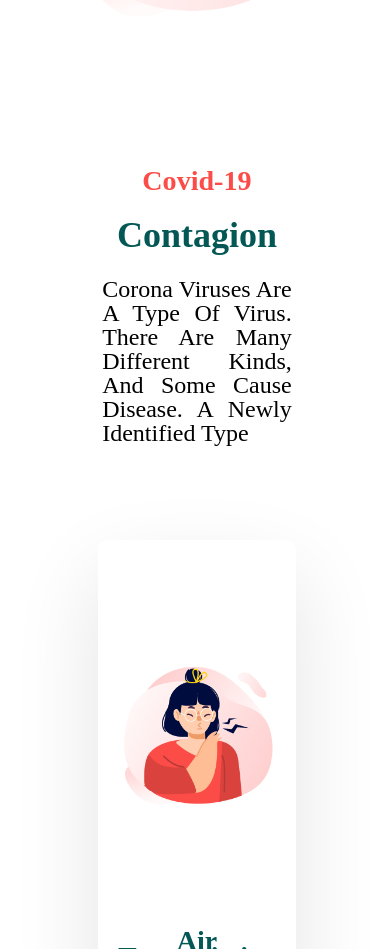
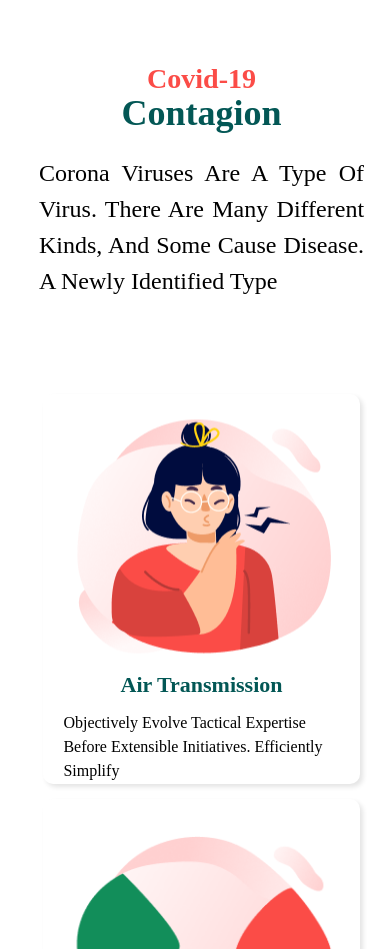
Before and after one commit to saeedtlb/Covid-19, a React (Create React App) app: page / in a window 390 px wide. Shown: the part 1856-2805 px from the top of the page. Built offline with nearby package versions, Linux system fonts and the light colour scheme.

Commit message:
responsing whatToDo,symptomps and now working on map

```diff
--- a/src/Resources/styles/_about.scss
+++ b/src/Resources/styles/_about.scss
@@ -47,7 +47,7 @@
     .text {
       position: static;
       p {
-        width: 80%;
+        width: auto;
       }
 
       &::after {
@@ -83,7 +83,7 @@
     position: relative;
     .description {
       flex-direction: column-reverse;
-      width: 60%;
+      width: 80%;
       margin: auto;
 
       &::before {
--- a/src/Resources/styles/_contagion.scss
+++ b/src/Resources/styles/_contagion.scss
@@ -26,6 +26,10 @@
     position: relative;
     transition: all 0.4s ease-out;
     z-index: 10;
+
+    &:nth-child(2) {
+      margin: auto 15px;
+    }
 
     &::after {
       content: '';
@@ -111,6 +115,34 @@
     .card {
       width: 50% !important;
       margin-left: 0 !important;
+
+      &:nth-child(2) {
+        margin: 15px 0 0 !important;
+      }
     }
   }
 }
+
+@media only screen and (max-width: 600px) {
+  .title p {
+    width: 90%;
+  }
+  .cards::before {
+    display: none;
+  }
+  .cards .card {
+    width: 85% !important;
+    height: 350px;
+    box-shadow: 3px 3px 5px rgba(0, 0, 0, 0.11);
+
+    .content {
+      p {
+        text-align: initial !important;
+      }
+      h2 {
+        font-size: 22px;
+        white-space: nowrap;
+      }
+    }
+  }
+}
--- /dev/null
+++ b/src/Resources/styles/_symptomps.scss
@@ -0,0 +1,39 @@
+.symptomps {
+  width: 60%;
+  max-width: 80%;
+  margin: auto;
+  img {
+    display: block;
+    max-width: 100%;
+    height: auto;
+  }
+}
+
+@media only screen and (max-width: 1000px) {
+  .title {
+    h2 {
+      margin-top: 0;
+    }
+    h3 {
+      margin-bottom: 10px;
+    }
+    p {
+      width: 80% !important;
+      line-height: 120%;
+    }
+  }
+
+  .symptomps {
+    width: auto !important;
+  }
+}
+
+@media only screen and (max-width: 600px) {
+  .container .title p {
+    width: auto !important;
+    line-height: 150%;
+  }
+  .symptomps {
+    max-width: inherit;
+  }
+}
--- a/src/Resources/styles/_whatToDo.scss
+++ b/src/Resources/styles/_whatToDo.scss
@@ -2,7 +2,6 @@
   .content {
     display: flex;
     justify-content: space-around;
-    height: 400px;
     text-transform: capitalize;
     margin-bottom: 60px;
 
@@ -15,10 +14,9 @@
       &::before {
         content: '';
         position: absolute;
-        left: -17%;
+        left: -12%;
         bottom: 0;
-        width: 250px;
-        max-width: 250px;
+        width: 123px;
         height: 250px;
         background: url('/images/greenVirus.png') no-repeat center;
         background-size: contain;
@@ -26,15 +24,13 @@
     }
 
     &:last-child {
-      overflow: hidden;
       position: relative;
       &::after {
         content: '';
         position: absolute;
-        right: -5%;
+        right: 0;
         top: 0;
-        width: 250px;
-        max-width: 250px;
+        width: 87px;
         height: 250px;
         background: url('/images/twoVirus.png') no-repeat center;
         background-size: contain;
@@ -43,6 +39,7 @@
 
     .pic {
       min-width: 350px;
+      height: 350px;
       background: {
         repeat: no-repeat !important;
         size: contain !important;
@@ -52,13 +49,6 @@
 
     .wrapper {
       width: 40%;
-      position: relative;
-
-      div {
-        position: absolute;
-        top: 50%;
-        transform: translateY(-50%);
-      }
 
       h1 {
         color: $grass;
@@ -75,29 +65,30 @@
       }
       p {
         line-height: 190%;
+        font-size: 20px;
       }
     }
   }
 }
 
 @media only screen and (max-width: 1460px) {
-  .orders .content {
-    flex-direction: column !important;
-    justify-content: center;
-    align-items: center;
-    margin-top: 150px;
+  .content {
+    display: block !important;
+    margin-right: 10%;
 
     &:last-child {
       h1 {
         margin-top: 70px;
       }
+      &::after {
+        right: -11% !important;
+      }
     }
 
     .wrapper {
-      div {
-        position: static;
-        transform: translateY(0);
-      }
+      margin: auto;
+      width: 60% !important;
+      height: 100%;
       h1 {
         text-align: center;
       }
@@ -108,3 +99,63 @@
     }
   }
 }
+
+@media only screen and (max-width: 800px) {
+  .content {
+    &:first-child::before {
+      left: -12% !important;
+      width: 85px !important;
+    }
+    &:last-child::after {
+      top: 30% !important;
+      width: 65px !important;
+    }
+    .wrapper {
+      width: 80% !important;
+    }
+  }
+}
+
+@media only screen and (max-width: 600px) {
+  .toDo .title {
+    margin-right: 10%;
+    h2 {
+      margin: 20px 0;
+      font-size: 1.8em;
+      white-space: nowrap;
+    }
+    p {
+      margin: 0;
+      width: 90% !important;
+    }
+  }
+  .content {
+    &:first-child::before {
+      display: none;
+    }
+    &:last-child::after {
+      display: none;
+    }
+  }
+}
+
+@media only screen and (max-width: 500px) {
+  .content {
+    .pic {
+      min-width: 200px !important;
+    }
+    .wrapper {
+      width: 100% !important;
+
+      div {
+        h1 {
+          white-space: nowrap;
+          font-size: 26px;
+        }
+        p {
+          text-align: initial;
+        }
+      }
+    }
+  }
+}
--- a/src/Resources/styles/_worldMap.scss
+++ b/src/Resources/styles/_worldMap.scss
@@ -104,3 +104,9 @@
     fill: #2cf74075 !important;
   }
 }
+
+@media only screen and (max-width: 1700px) {
+  .map {
+    display: block !important;
+  }
+}
--- a/src/Resources/styles/index.css
+++ b/src/Resources/styles/index.css
@@ -367,7 +367,7 @@ header nav .contactBtn {
     position: static;
   }
   .about .text p {
-    width: 80%;
+    width: auto;
   }
   .about .text::after {
     max-width: 120px;
@@ -404,7 +404,7 @@ header nav .contactBtn {
     -webkit-box-direction: reverse;
         -ms-flex-direction: column-reverse;
             flex-direction: column-reverse;
-    width: 60%;
+    width: 80%;
     margin: auto;
   }
   .about .description::before {
@@ -645,6 +645,10 @@ footer p {
   z-index: 10;
 }
 
+.cards .card:nth-child(2) {
+  margin: auto 15px;
+}
+
 .cards .card::after {
   content: '';
   position: absolute;
@@ -741,6 +745,69 @@ footer p {
     width: 50% !important;
     margin-left: 0 !important;
   }
+  .cards .card:nth-child(2) {
+    margin: 15px 0 0 !important;
+  }
+}
+
+@media only screen and (max-width: 600px) {
+  .title p {
+    width: 90%;
+  }
+  .cards::before {
+    display: none;
+  }
+  .cards .card {
+    width: 85% !important;
+    height: 350px;
+    -webkit-box-shadow: 3px 3px 5px rgba(0, 0, 0, 0.11);
+            box-shadow: 3px 3px 5px rgba(0, 0, 0, 0.11);
+  }
+  .cards .card .content p {
+    text-align: initial !important;
+  }
+  .cards .card .content h2 {
+    font-size: 22px;
+    white-space: nowrap;
+  }
+}
+
+.symptomps {
+  width: 60%;
+  max-width: 80%;
+  margin: auto;
+}
+
+.symptomps img {
+  display: block;
+  max-width: 100%;
+  height: auto;
+}
+
+@media only screen and (max-width: 1000px) {
+  .title h2 {
+    margin-top: 0;
+  }
+  .title h3 {
+    margin-bottom: 10px;
+  }
+  .title p {
+    width: 80% !important;
+    line-height: 120%;
+  }
+  .symptomps {
+    width: auto !important;
+  }
+}
+
+@media only screen and (max-width: 600px) {
+  .container .title p {
+    width: auto !important;
+    line-height: 150%;
+  }
+  .symptomps {
+    max-width: inherit;
+  }
 }
 
 .orders .content {
@@ -749,7 +816,6 @@ footer p {
   display: flex;
   -ms-flex-pack: distribute;
       justify-content: space-around;
-  height: 400px;
   text-transform: capitalize;
   margin-bottom: 60px;
 }
@@ -768,27 +834,24 @@ footer p {
 .orders .content:first-child::before {
   content: '';
   position: absolute;
-  left: -17%;
+  left: -12%;
   bottom: 0;
-  width: 250px;
-  max-width: 250px;
+  width: 123px;
   height: 250px;
   background: url("/images/greenVirus.png") no-repeat center;
   background-size: contain;
 }
 
 .orders .content:last-child {
-  overflow: hidden;
   position: relative;
 }
 
 .orders .content:last-child::after {
   content: '';
   position: absolute;
-  right: -5%;
+  right: 0;
   top: 0;
-  width: 250px;
-  max-width: 250px;
+  width: 87px;
   height: 250px;
   background: url("/images/twoVirus.png") no-repeat center;
   background-size: contain;
@@ -796,6 +859,7 @@ footer p {
 
 .orders .content .pic {
   min-width: 350px;
+  height: 350px;
   background-repeat: no-repeat !important;
   background-size: contain !important;
   background-position: center !important;
@@ -803,14 +867,6 @@ footer p {
 
 .orders .content .wrapper {
   width: 40%;
-  position: relative;
-}
-
-.orders .content .wrapper div {
-  position: absolute;
-  top: 50%;
-  -webkit-transform: translateY(-50%);
-          transform: translateY(-50%);
 }
 
 .orders .content .wrapper h1 {
@@ -829,35 +885,81 @@ footer p {
 
 .orders .content .wrapper p {
   line-height: 190%;
+  font-size: 20px;
 }
 
 @media only screen and (max-width: 1460px) {
-  .orders .content {
-    -webkit-box-orient: vertical !important;
-    -webkit-box-direction: normal !important;
-        -ms-flex-direction: column !important;
-            flex-direction: column !important;
-    -webkit-box-pack: center;
-        -ms-flex-pack: center;
-            justify-content: center;
-    -webkit-box-align: center;
-        -ms-flex-align: center;
-            align-items: center;
-    margin-top: 150px;
+  .content {
+    display: block !important;
+    margin-right: 10%;
   }
-  .orders .content:last-child h1 {
+  .content:last-child h1 {
     margin-top: 70px;
   }
-  .orders .content .wrapper div {
-    position: static;
-    -webkit-transform: translateY(0);
-            transform: translateY(0);
+  .content:last-child::after {
+    right: -11% !important;
   }
-  .orders .content .wrapper h1 {
+  .content .wrapper {
+    margin: auto;
+    width: 60% !important;
+    height: 100%;
+  }
+  .content .wrapper h1 {
     text-align: center;
   }
-  .orders .content .pic {
+  .content .pic {
     min-height: 300px;
+  }
+}
+
+@media only screen and (max-width: 800px) {
+  .content:first-child::before {
+    left: -12% !important;
+    width: 85px !important;
+  }
+  .content:last-child::after {
+    top: 30% !important;
+    width: 65px !important;
+  }
+  .content .wrapper {
+    width: 80% !important;
+  }
+}
+
+@media only screen and (max-width: 600px) {
+  .toDo .title {
+    margin-right: 10%;
+  }
+  .toDo .title h2 {
+    margin: 20px 0;
+    font-size: 1.8em;
+    white-space: nowrap;
+  }
+  .toDo .title p {
+    margin: 0;
+    width: 90% !important;
+  }
+  .content:first-child::before {
+    display: none;
+  }
+  .content:last-child::after {
+    display: none;
+  }
+}
+
+@media only screen and (max-width: 500px) {
+  .content .pic {
+    min-width: 200px !important;
+  }
+  .content .wrapper {
+    width: 100% !important;
+  }
+  .content .wrapper div h1 {
+    white-space: nowrap;
+    font-size: 26px;
+  }
+  .content .wrapper div p {
+    text-align: initial;
   }
 }
 
@@ -1082,6 +1184,12 @@ footer p {
   fill: #2cf74075 !important;
 }
 
+@media only screen and (max-width: 1700px) {
+  .map {
+    display: block !important;
+  }
+}
+
 .contact {
   min-height: 300px;
   height: 400px;
--- a/src/Resources/styles/index.scss
+++ b/src/Resources/styles/index.scss
@@ -51,6 +51,8 @@ p {
 
 @import 'contagion';
 
+@import 'symptomps';
+
 @import 'whatToDo';
 
 @import 'worldMap';
--- a/src/components/Home/WhatToDo.jsx
+++ b/src/components/Home/WhatToDo.jsx
@@ -49,7 +49,7 @@ const WhatToDo = () => {
     ));
 
   return (
-    <div className="">
+    <div className="toDo">
       <Title
         header="what should wee do"
         description="Corona viruses are a type of virus. There are many different kinds, and some cause disease. A newly identified type has caused"
--- a/src/components/Home/statistics/Map.jsx
+++ b/src/components/Home/statistics/Map.jsx
@@ -93,7 +93,7 @@ const Map = () => {
 
   return (
     <div
-      className="container"
+      className="container map"
       style={{
         display: 'flex',
         justifyContent: 'space-between',
--- a/src/components/Home/statistics/World.jsx
+++ b/src/components/Home/statistics/World.jsx
@@ -20,7 +20,7 @@ const World = React.forwardRef((props, ref) => (
       }}
       version="1.1"
       viewBox="0 0 2000 1001"
-      width={`${window.innerWidth / 2}px`}
+      width={window.innerWidth < 1700 ? '100%' : `${window.innerWidth / 2}px`}
       id="svg2"
       inkscapeversion="0.48.4 r9939"
       sodipodidocname="world.svg"
```
Also changed, not shown: src/components/Home/Landing.jsx (+4 -4 lines), src/components/Home/Symptomps.jsx (+1 -11 lines), 1 other file (tests, documents, lock files or other folders).
